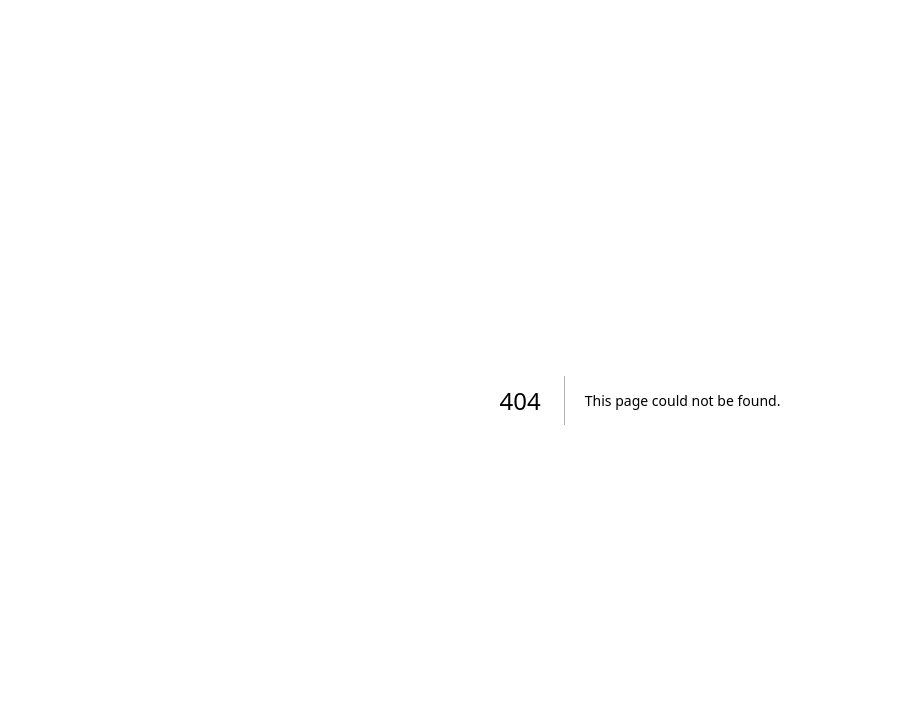
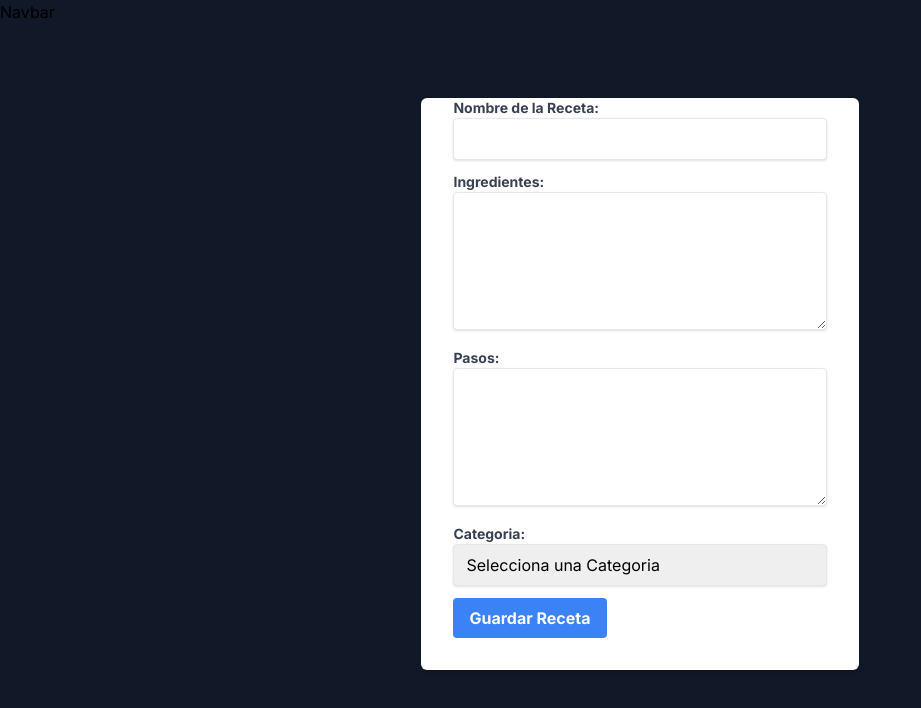
Before and after one commit to Daniel-Ruiz-Gtz/RecipeHub, a Next.js app: page /new in a window 1280 px wide. Before the commit this address had no page. Shown: the top 708 px of the page, without its empty margins (0-921 px from the left). Built offline with nearby package versions, Linux system fonts and the light colour scheme.

Commit message:
Recipe Form

```diff
--- a/package.json
+++ b/package.json
@@ -10,6 +10,7 @@
   },
   "dependencies": {
     "autoprefixer": "10.4.15",
+    "axios": "^1.5.0",
     "eslint": "8.47.0",
     "eslint-config-next": "13.4.19",
     "mysql2": "^3.6.0",
--- a/src/app/api/recipes/[id]/route.js
+++ b/src/app/api/recipes/[id]/route.js
@@ -34,7 +34,6 @@ export async function DELETE(request, { params }) {
     const result = await conn.query("DELETE FROM recipe WHERE id = ?", [
       params.id,
     ]);
-    console.log(result);
     if (result.affectedRows == 0) {
       return NextResponse.json(
         {
@@ -67,7 +66,6 @@ export async function PUT(request, { params }) {
       data,
       params.id,
     ]);
-    console.log(result);
     if (result.affectedRows == 0) {
       return NextResponse.json(
         {
--- a/src/app/api/recipes/route.js
+++ b/src/app/api/recipes/route.js
@@ -26,7 +26,6 @@ export async function POST(request) {
       steps,
       category,
     });
-    console.log(result);
     return NextResponse.json({
       name,
       ingredient,
--- /dev/null
+++ b/src/app/components/RecipeForm.jsx
@@ -0,0 +1,91 @@
+"use client";
+import { useRef, useState } from "react";
+import axios from "axios";
+
+function RecipeForm() {
+  const [recipe, setRecipe] = useState({
+    name: "",
+    ingredient: "",
+    steps: "",
+    category: "",
+  });
+  const form = useRef(null);
+  const handleChange = (e) => {
+    setRecipe({
+      ...recipe,
+      [e.target.name]: e.target.value,
+    });
+  };
+  const handleSubmit = async (e) => {
+    e.preventDefault();
+    const res = await axios.post("/api/recipes", recipe);
+    form.current.reset();
+  };
+  return (
+    <form
+      className="bg-white shadow-md rounded-md px-8 pb-8"
+      onSubmit={handleSubmit}
+      ref={form}
+    >
+      <label htmlFor="name" className=" block text-gray-700 text-sm font-bold">
+        Nombre de la Receta:
+      </label>
+      <input
+        name="name"
+        type="text"
+        onChange={handleChange}
+        className="shadow appearance-none border rounded w-full py-2 px-3 mb-3"
+      />
+
+      <label
+        htmlFor="ingredient"
+        className="block text-gray-700 text-sm font-bold"
+      >
+        Ingredientes:
+      </label>
+      <textarea
+        name="ingredient"
+        rows={5}
+        onChange={handleChange}
+        className="shadow appearance-none border rounded w-full py-2 px-3 mb-3"
+      />
+
+      <label htmlFor="steps" className="block text-gray-700 text-sm font-bold">
+        Pasos:
+      </label>
+      <textarea
+        name="steps"
+        rows={5}
+        onChange={handleChange}
+        className="shadow appearance-none border rounded w-full py-2 px-3 mb-3"
+      />
+
+      <label
+        htmlFor="category"
+        className="block text-gray-700 text-sm font-bold"
+      >
+        Categoria:
+      </label>
+      <select
+        name="category"
+        onChange={handleChange}
+        className="shadow appearance-none border rounded w-full py-2 px-3 mb-3"
+        defaultValue="" // Establece la opción predeterminada
+      >
+        <option value="" disabled>
+          Selecciona una Categoria
+        </option>
+        <option>Plato Fuerte</option>
+        <option>Entrada</option>
+        <option>Postre</option>
+        <option>Bebida</option>
+      </select>
+
+      <button className="bg-blue-500 hover:bg-blue-700 text-white font-bold py-2 px-4 rounded">
+        Guardar Receta
+      </button>
+    </form>
+  );
+}
+
+export default RecipeForm;
--- a/src/app/globals.css
+++ b/src/app/globals.css
@@ -4,5 +4,4 @@
 
 body {
   @apply bg-gray-900;
-  color: white;
 }
--- a/src/app/layout.jsx
+++ b/src/app/layout.jsx
@@ -11,7 +11,10 @@ export const metadata = {
 export default function RootLayout({ children }) {
   return (
     <html lang="en">
-      <body className={inter.className}>{children}</body>
+      <body className={inter.className}>
+        <h1>Navbar</h1>
+        <div className="h-[calc(100vh-5rem)]">{children}</div>
+      </body>
     </html>
   );
 }
--- /dev/null
+++ b/src/app/new/page.jsx
@@ -0,0 +1,11 @@
+import RecipeForm from "../components/RecipeForm";
+
+function NewPage() {
+  return (
+    <div className="flex justify-center items-center h-full">
+      <RecipeForm />
+    </div>
+  );
+}
+
+export default NewPage;
```
Also changed, not shown: 1 other file (tests, documents, lock files or other folders).
